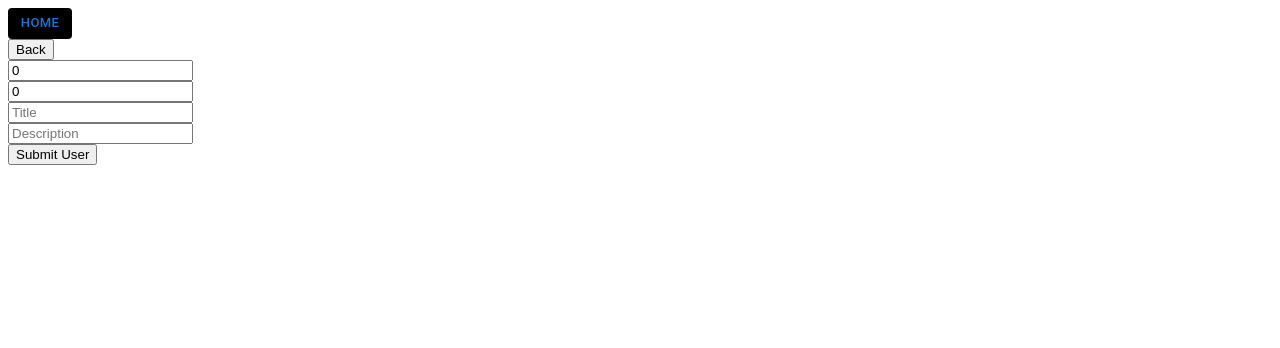
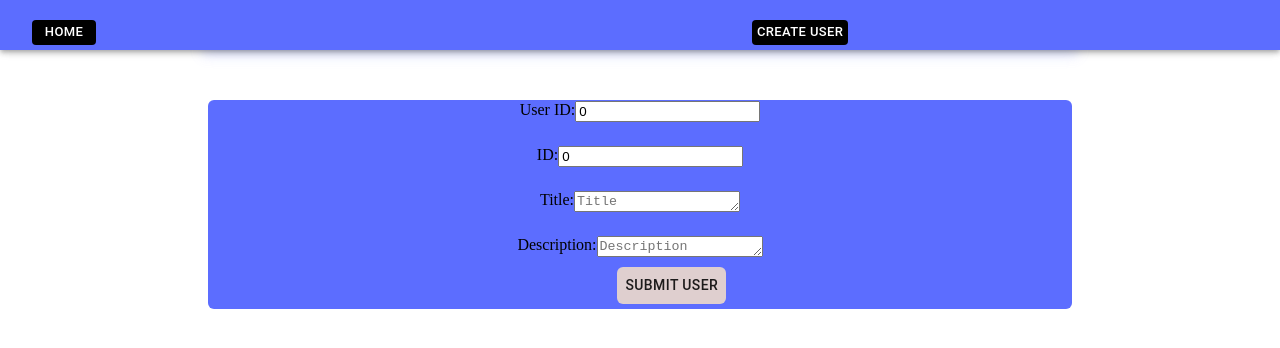
Before and after one commit to HurairaAhsan0/Show-content-typicode, a React (Create React App) app in the folder show-card/: page /User/Create in a window 1280 px wide. Shown: the top 348 px of the page. Built offline with nearby package versions, Linux system fonts and the light colour scheme.

Commit message:
some styling left

```diff
--- a/show-card/package.json
+++ b/show-card/package.json
@@ -5,6 +5,7 @@
   "dependencies": {
     "@emotion/react": "^11.10.5",
     "@emotion/styled": "^11.10.5",
+    "@material-ui/core": "^4.12.4",
     "@mui/material": "^5.10.12",
     "@testing-library/jest-dom": "^5.16.5",
     "@testing-library/react": "^13.4.0",
--- a/show-card/src/App.js
+++ b/show-card/src/App.js
@@ -10,7 +10,7 @@ function App() {
 
 
   return (
- <div >
+ <div>
 <BrowserRouter>
 <Header/>
 <Routes>
--- a/show-card/src/Styles/App.css
+++ b/show-card/src/Styles/App.css
@@ -1,18 +1,54 @@
 @import "./Variable.css";
 
-
-.App{
-    background-color: var(--background);
-    padding: 0px 200px;
-
+.App {
+  padding: 0px 200px;
 }
 .card-content {
-    background-color: rgb(112, 39, 39);
-    border-radius: 6px;
-    box-shadow: 0 2px 8px rgba(0, 0, 0, 0.2);
-  }
-  .card-action{
-    background-color: black;
-    border-radius: 6px;
-    box-shadow: var(--white-shadow);
-  }
+  display: flex;
+  justify-content: center;
+  align-items: center;
+  background-color: var(--blueDark);
+  border-radius: 6px;
+  box-shadow: var(--white-shadow);
+  margin-top: 48px;
+}
+.card-action {
+  background-color: var(--blueDark);
+  border-radius: 5px;
+  box-shadow: var(--white-shadow);
+  pointer-events: auto;
+  border: 1px solid rgb(255, 255, 255);
+}
+.Edit-content {
+  display: flex;
+  justify-content: center;
+  align-content: center;
+  border-radius: 6px;
+  background-color: var(--blueDark);
+  margin-top: 50px;
+}
+.content-center {
+  display: flex;
+  justify-content: center;
+  align-content: center;
+  margin-top: 1px;
+  margin-bottom: 5px;
+}
+.btn {
+  display: flex;
+  justify-content: center;
+  align-content: center;
+  background-color: rgb(223, 207, 207);
+  border-radius: 6px;
+  width: fit-content;
+  position: relative;
+  left: 100px;
+  margin-top: 10px;
+  margin-bottom: 5px;
+}
+a,
+a:hover,
+a:focus,
+a:active {
+  text-decoration: none;
+}
--- a/show-card/src/components/CardVal.js
+++ b/show-card/src/components/CardVal.js
@@ -2,11 +2,12 @@ import React from 'react'
 import "../Styles/App.css"
 
 function CardVal(props) {
-  const { CardContent, CardAction } = props;
+  const { CardContent, CardAction,EditContent } = props;
   return (
     <div className='App'>
       <div className='card-content'>{CardContent} </div>
       <div className='card-action'>{CardAction}</div>
+      <div className='Edit-content'>{EditContent}</div>
     </div>
   )
 }
--- a/show-card/src/components/CompleteListOfUser.js
+++ b/show-card/src/components/CompleteListOfUser.js
@@ -2,6 +2,11 @@ import React from 'react';
 import { useEffect,useState } from 'react';
 import axios from 'axios';
 import { useParams } from 'react-router-dom';
+import Card from '@mui/material/Card';
+import CardContent from '@mui/material/CardContent';
+import { Box } from '@mui/material';
+import Typography from '@mui/material/Typography';
+import CardVal from './CardVal';
 
 
 
@@ -17,13 +22,29 @@ const CompleteListOfUser=()=> {
     <div key={val.id}>
    { parseInt(userid)===val.userId ?
     <div>
-   <h3>userId:{val.userId}</h3>
-   <h3>Id:{val.id}</h3>
-   <h3>title:{val.title}</h3>
-   <h3>Description:{val.body}</h3>
+       <Box>
+             <Card>
+              <CardVal
+             CardContent={<CardContent>
+                  <Typography gutterBottom variant="h8" component="div">
+                    userId:{val.userId}
+                  </Typography>
+                  <Typography gutterBottom variant="h8" component="div">
+                    Id:{val.id}
+                  </Typography>
+                  <Typography gutterBottom variant="body1" sx={{ fontFamily:'sans-serif', FontSize: 10,}} component="div">
+                  Title: {val.title}
+                  </Typography>
+                  <Typography variant="body2" color="text.primary" >
+                    Description: {val.body}
+                  </Typography>
+                </CardContent>}
+                                />
+                                </Card>
+                              </Box>
    </div>
-    : " "  }
-    </div>
+ : ""
+  } </div>
   )
 })
 
--- a/show-card/src/components/CreateUser.js
+++ b/show-card/src/components/CreateUser.js
@@ -1,6 +1,9 @@
 import React, {useState} from 'react';
 import axios from "axios"
-import { Link } from 'react-router-dom';
+import TextareaAutosize from '@material-ui/core/TextareaAutosize';
+import { Button } from '@material-ui/core';
+import CardVal from './CardVal';
+import "../Styles/App.css"
 
 function CreateUser() {
 
@@ -52,56 +55,61 @@ function CreateUser() {
     }
 
     return (
+      <CardVal EditContent={
     <div>
-
-            <Link to="/">
-            <button>Back</button>
-          </Link>
-        <br />
-
-          { UserId !==undefined ?
-      (  <input
-            type="number"
+    <div className='content-center'>
+       <label htmlFor="UserId">User ID:</label>
+       <input
       name="UserId"
       onChange={UserHandler}
-            placeholder="UserId"
-            value={UserId}/>
-            ):"value is undefined"
-                      }
-
+      placeholder="User Id"
+      value={UserId}
+      id="UserId"
+      />
+      </div>
           <br/>
-            { id !==undefined ?
-           (<input
-            type="number"
+         <div className='content-center'>
+          <label htmlFor="Id">ID:  </label>
+         <input
           name="Id"
           onChange={idHandler}
           placeholder="Id"
-            value={id}/>
-            ):"value is undefined"
-           }
+          value={id}
+          id="Id"
+          />
+          </div>
           <br/>
-            { Title!==undefined ?
-           ( <input
+         <div className='content-center'>
+          <label htmlFor="title">Title:</label>
+         <TextareaAutosize
           type="text"
           name="Title"
           onChange={titleHandler}
           placeholder="Title"
-            value={Title}/>
-            ):"value is undefined"
-           }
+          value={Title}
+          id="title"
+          />
+          </div>
          <br/>
-            { Description !==undefined ?
-           ( <input
+          <div className='content-center'>
+          <label htmlFor="des">Description:</label>
+         <TextareaAutosize
           type="Description"
           name="Description"
           onChange={DescriptionHandler}
           placeholder="Description"
-            value={Description}/>
-            ):"value is undefined"
+          value={Description}
+          id="des"
+          />
+          </div>
+          <div className='btn'>
+          <Button  onClick={submitButton}>Submit User</Button>
+          </div>
+      </div>
         }
-            <br/>
-            <button onClick={submitButton}>Submit User</button>
-        </div>
+        />
+
+
   )
 }
 
--- a/show-card/src/components/EditUser.js
+++ b/show-card/src/components/EditUser.js
@@ -1,7 +1,10 @@
 import React, {useState} from 'react';
 import axios from "axios"
-import { Link } from 'react-router-dom';
 import {useParams} from "react-router-dom"
+import TextareaAutosize from '@material-ui/core/TextareaAutosize';
+import { Button } from '@material-ui/core';
+import CardVal from './CardVal';
+import "../Styles/App.css"
 
 
 function EditUser() {
@@ -50,18 +53,17 @@ console.log(description)
         };
         axios(postRequest)
           .then(response => {
-
+            console.log(response)
 
           });
     }
 
     return (
-        <div>
-    { UserId !==undefined ?
-      ( <div>
-         <label htmlFor="UserId">User ID</label>
+        <CardVal EditContent={
+      <div>
+      <div className='content-center'>
+         <label htmlFor="UserId">User ID:</label>
          <input
-        type="number"
         name="UserId"
         onChange={UserHandler}
         placeholder="User Id"
@@ -69,15 +71,10 @@ console.log(description)
         id="UserId"
         />
         </div>
-        ):" "
-      }
-
             <br/>
-            { id!==undefined ?
-           (<div>
-            <label htmlFor="Id">ID</label>
+           <div className='content-center'>
+            <label htmlFor="Id">ID:  </label>
            <input
-            type="number"
             name="Id"
             onChange={idHandler}
             placeholder="Id"
@@ -85,44 +82,38 @@ console.log(description)
             id="Id"
             />
             </div>
-            ):" "
-          }
             <br/>
-            { Title!==undefined ?
-           (<div>
-            <label htmlFor="title">Title</label>
-           <input
+           <div className='content-center'>
+            <label htmlFor="title">Title:</label>
+           <TextareaAutosize
             type="text"
             name="Title"
             onChange={titleHandler}
             placeholder="Title"
-            value={title}
+            value={title && Title }
             id="title"
             />
             </div>
-            ):"value is undefined"
-          }
-            <br/>
-            { Description !==undefined ?
-           ( <div>
-            <label htmlFor="des">User ID</label>
-           <input
+           <br/>
+            <div className='content-center'>
+            <label htmlFor="des">Description:</label>
+           <TextareaAutosize
             type="Description"
             name="Description"
             onChange={DescriptionHandler}
             placeholder="Description"
-            value={description}
+            value={description && Description}
             id="des"
             />
             </div>
-            ):"value is undefined"
+            <div className='btn'>
+            <Button  onClick={submitButton}>Submit User</Button>
+            </div>
+        </div>
           }
-            <br/>
-          <Link to="/User/Create">
-            <button onClick={submitButton}>Submit User</button>
-          </Link>
+          />
 
-        </div>
+
     )
 }
 
--- a/show-card/src/components/Header.js
+++ b/show-card/src/components/Header.js
@@ -1,13 +1,25 @@
 import React from 'react'
-import { Button } from "@mui/material";
+import { Button,AppBar,Toolbar,Stack } from "@mui/material";
 import {Link } from "react-router-dom"
+
 const Header = () => {
   return (
-    <div >
-     <Link to="/">
-        <Button size="small" varient="outlined" sx={{bgcolor:"black", position:"sticky"}}>Home</Button>
+
+    <div>
+      <AppBar sx={{height:50,bgcolor:"#5c6dff"}}>
+        <Toolbar>
+          <Stack direction="row" spacing={80} >
+        <Link to="/">
+        <Button size="small" varient="outlined" sx={{bgcolor:"black",color:"white",m:1,height:25}}>Home</Button>
       </Link>
-    </div>
+       <Link to="/User/Create" >
+       <Button size="small" sx={{bgcolor:"black",color:"white",m:1,height:25}} >Create User</Button>
+       </Link>
+          </Stack>
+        </Toolbar>
+      </AppBar>
+       </div>
+
   )
 }
 
--- a/show-card/src/components/ListofUser.js
+++ b/show-card/src/components/ListofUser.js
@@ -38,8 +38,8 @@ export const ListofUser = (props) => {
                                      Name: { user.name}
                                    </Typography> ):" " }
                                                  </div>   )      })}
-                  <Typography gutterBottom variant="body1" component="div">
-                    {w.title}
+                  <Typography gutterBottom variant="body1" sx={{ fontFamily:'sans-serif', FontSize: 10,}} component="div">
+                   Title: {w.title}
                   </Typography>
                   <Typography variant="body2" color="text.primary" >
                     Description: {w.body}
@@ -47,10 +47,10 @@ export const ListofUser = (props) => {
                 </CardContent>}
                CardAction={ <CardActions >
                   <Link to={`/User/Edit/${w.title}/${w.body}/${w.userId}/${w.id}`}>
-               <Button size="small" varient="outlined" color='info' >Edit</Button>
+               <Button size="small"   sx={{bgcolor:"black",color:"white",m:1}} >Edit</Button>
                </Link>
                <Link to={`/User/List/${w.userId}`}>
-              <Button size="small" >Show More</Button>
+              <Button size="small"  sx={{bgcolor:"black",color:"white",m:1}} >Show More</Button>
               </Link>
                 </CardActions>}
                 />
@@ -83,14 +83,11 @@ export const ListofUser = (props) => {
     UserRequest();
   }, [])
   return (
-    <div >
-  <Link to="/User/Create" >
-  <Button sx={{bgcolor:"black",m:1}} >Create User</Button>
-  </Link>
+
       <div>
         {blocked}
       </div>
-    </div>
+
   )
 }
 
```
Also changed, not shown: 1 other file (tests, documents, lock files or other folders). Lines whose indentation alone changed are shown as unchanged.
